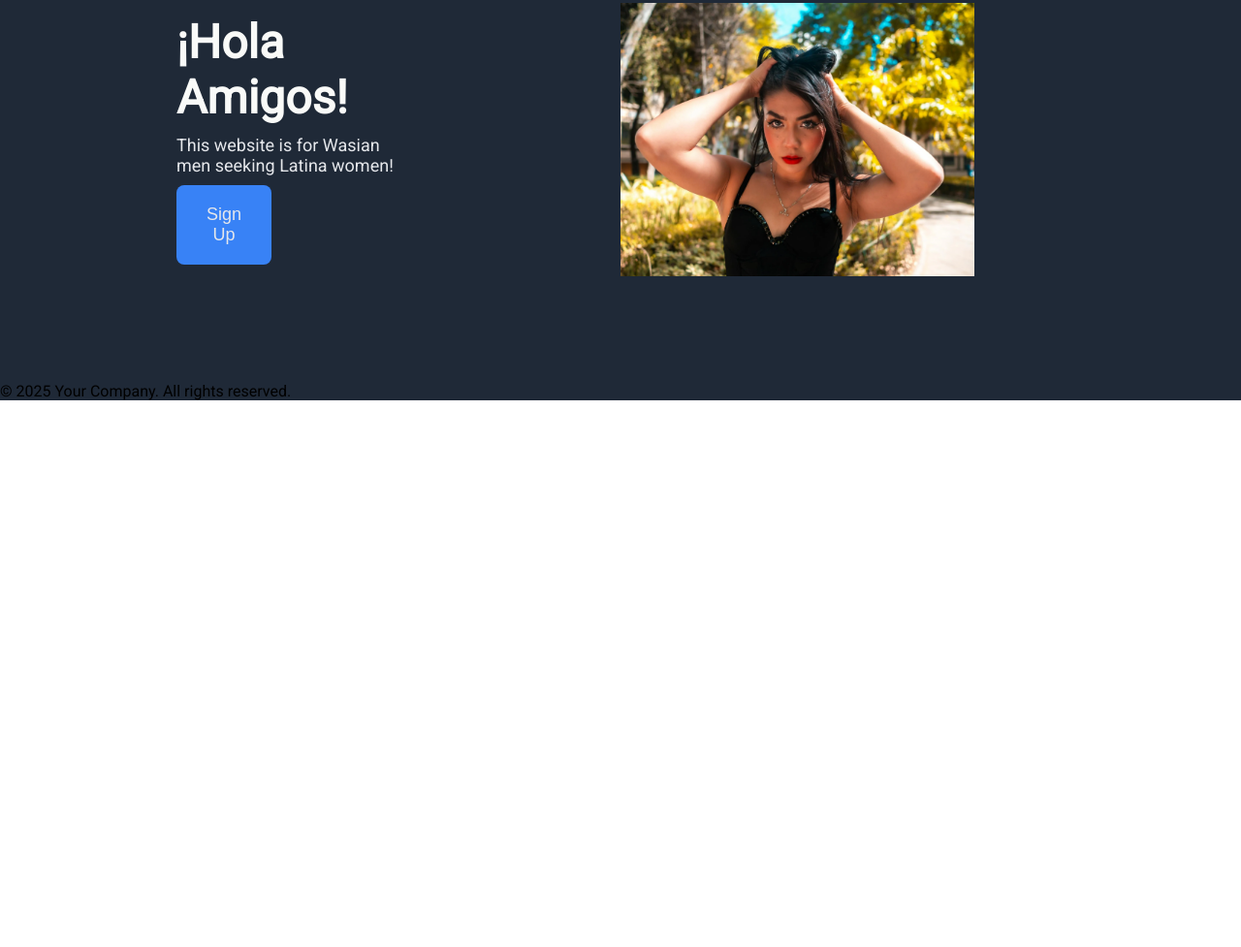
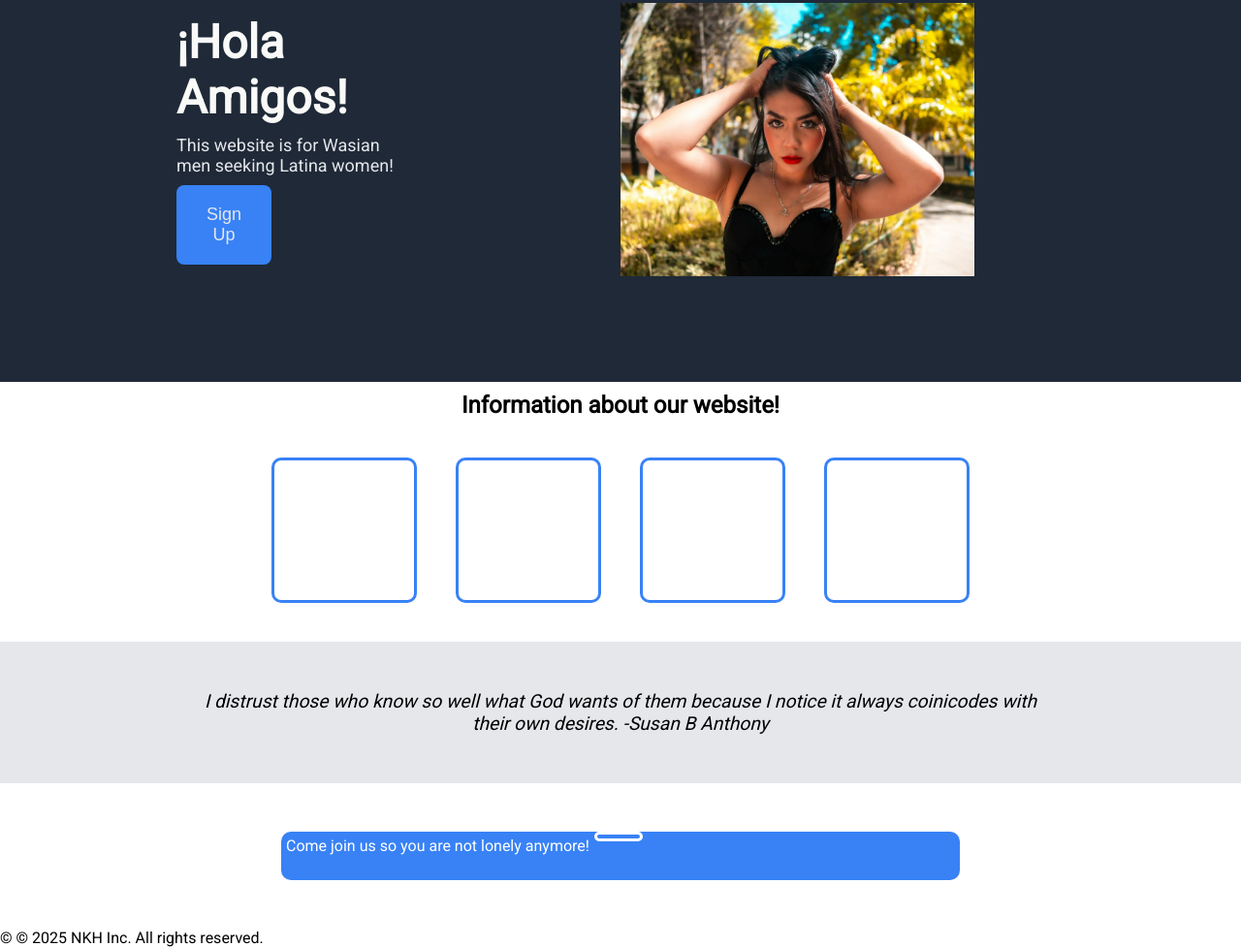
Before and after one commit to 21stCenturyCowboy94/nkh_odin_project_one, a plain HTML site: page index.html in a window 1280 px wide. Shown: the part 134-1111 px from the top of the page at 97% size. Before the commit the page ends 800 px from the top, so only its background shows below. Drawn offline with Linux system fonts and the light colour scheme.

Commit message:
Expanded my project here.

```diff
--- a/index.html
+++ b/index.html
@@ -13,7 +13,7 @@
     <section class="header-footer-color">
         <nav class="navbar-container">
             <div class="navbar-left">
-                <a href="#" class="logo">Logo</a>
+                <a href="#" class="logo">Latinas for Wasian guys!</a>
             </div>
             <div class="navbar-right">
                 <ul class="navbar-menu">
@@ -56,8 +56,41 @@
     <section class="header-footer-color">
         <div class="footer-content-container">
             <div class="footer-copyright">
-                <p>&copy; 2025 Your Company. All rights reserved.</p>
+
+    </section>
+    </section>
+    <div class="chapter-two">
+        <h2>Information about our website!</h2>
+    </div>
+    <section class="four-boxes">
+        <div class="square"></div>
+        <div class="square"></div>
+        <div class="square"></div>
+        <div class="square"></div>
+    </section>
+    <section class="gray-chapter">
+        <div class="quote">
+            <p>I distrust those who know so well what God wants of them because I notice it always coinicodes with their
+                own desires. -Susan B Anthony</p>
+        </div>
+    </section>
+    <div class="bottom-section">
+        <div class="bottom-rectangle">
+
+            <div class="bottom-content">
+
+                <div class="bottom-text">
+                    <p>Come join us so you are not lonely anymore!</p>
+                </div>
+                <div class="bottom-button"></div>
             </div>
+        </div>
+
+    </div>
+    </section>
+    <section>
+        <div>
+            <p>&copy; © 2025 NKH Inc. All rights reserved.</p>
         </div>
     </section>
 </body>
--- a/styles/styles.css
+++ b/styles/styles.css
@@ -126,3 +126,73 @@ a {
     display: flex;
     align-items: center;
 }
+
+.chapter-two {
+    text-align: center;
+    margin-top: 10px;
+}
+
+.four-boxes {
+    display: flex;
+    flex-direction: row;
+    justify-content: center;
+    margin: 20px;
+}
+
+.square {
+    border: solid;
+    border-radius: 10px;
+    border-color: #3882F6;
+    margin: 20px;
+    height: 150px;
+    width: 150px;
+}
+
+.gray-chapter {
+    background-color: #E5E7EB;
+    text-align: center;
+}
+
+.quote {
+    margin: 50px 200px 50px 200px;
+    font-style: italic;
+    font-size: larger;
+}
+
+.bottom-section{
+    display: flex;
+    justify-content: center;
+}
+
+.bottom-rectangle {
+    background-color: #3882F6;
+    height: 50px;
+    width: 700px;
+    margin-top: 50px;
+    margin-bottom:50px;
+    border-radius: 10px;
+}
+
+.bottom-content {
+    display: flex;
+    flex-direction: row;
+}
+
+.bottom-text {
+    justify-content: left;
+    align-items: center;
+    padding: 5px;
+    color: white;
+}
+
+.bottom-button {
+    border: solid;
+    border-color: white;
+    border-radius: 5px;
+    display: flex;
+    justify-content: right;
+    text-align: right;
+    align-items: right;
+    width: 50px;
+    height: 10px;
+}
```
Also changed, not shown: images/latina-2.jpeg (added).
